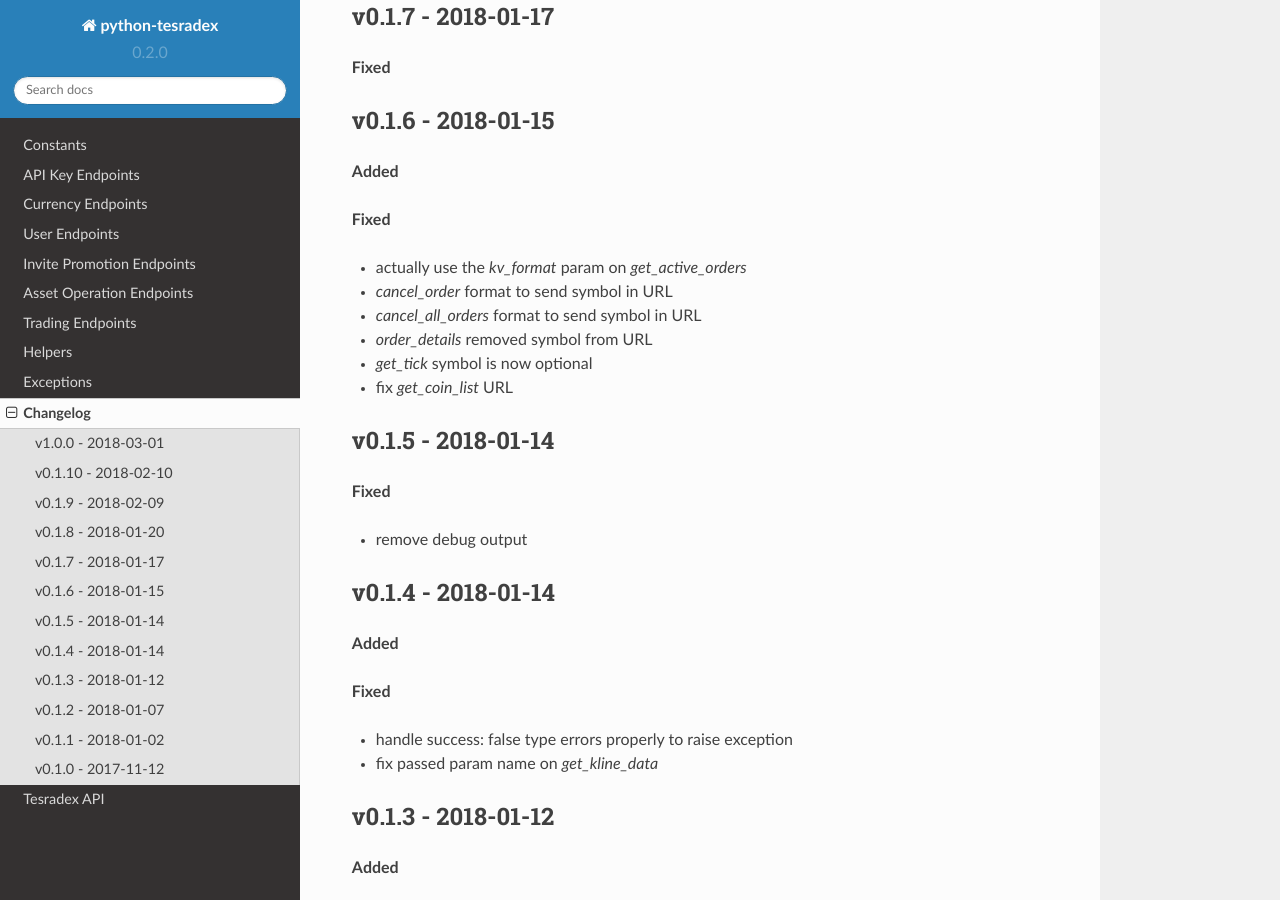
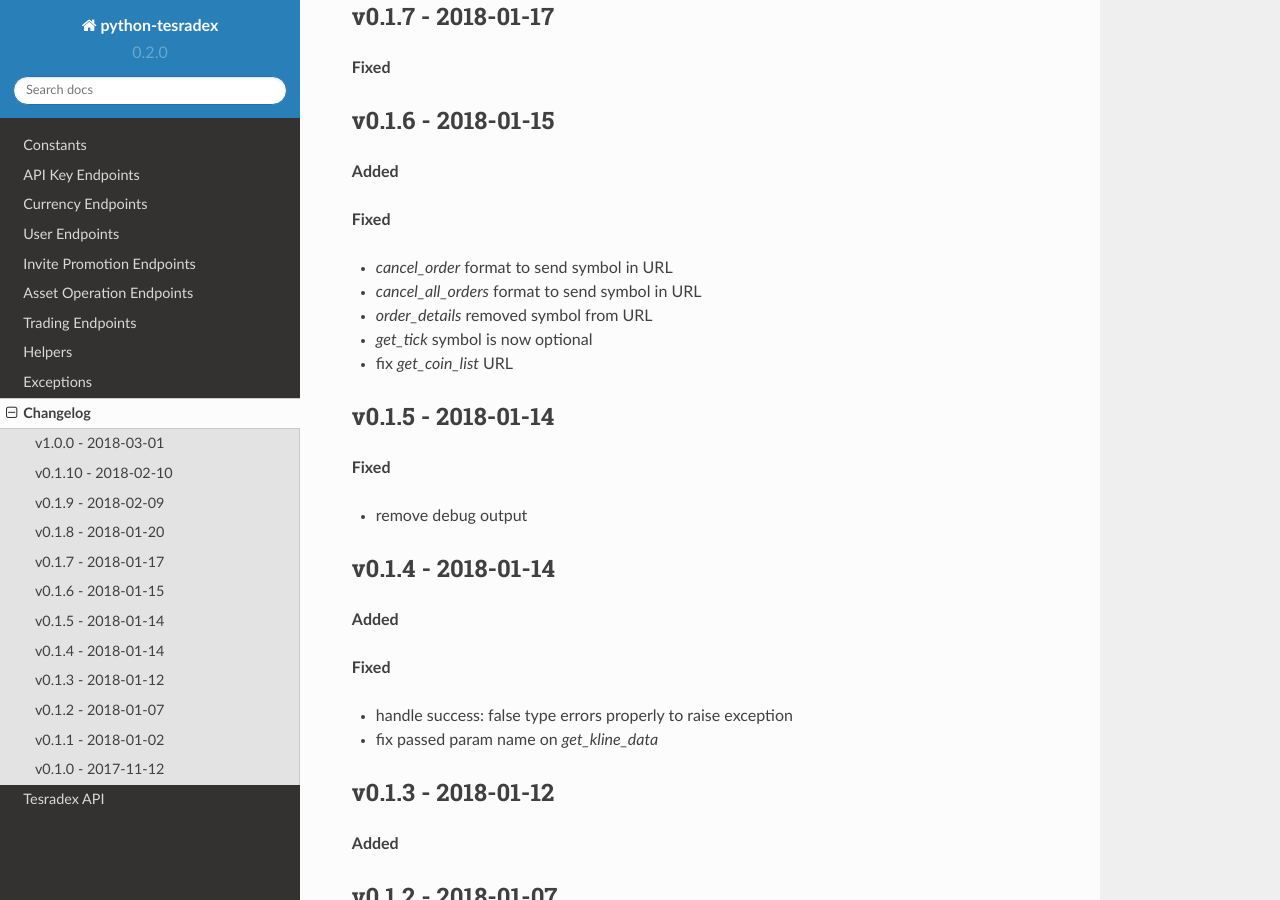
Before and after one commit to TesrabNetwork/python-tesradex, a Sphinx documentation site: the page built from docs/changelog.rst, in a window 1280 px wide and 900 px high, scrolled down 1416 px. Built offline with Sphinx 7.4.7 and the Read the Docs theme 2.0.0, drawn with Linux system fonts in a browser that asks for light colours; formulas are drawn with MathJax 3; pages that are not in the unit, such as notebooks, are missing from menus.

Commit message:
update changelog.rst

```diff
--- a/docs/changelog.rst
+++ b/docs/changelog.rst
@@ -79,7 +79,7 @@
 **Fixed**
 
 
-- actually use the `kv_format` param on `get_active_orders`
+
 - `cancel_order` format to send symbol in URL
 - `cancel_all_orders` format to send symbol in URL
 - `order_details` removed symbol from URL
```
